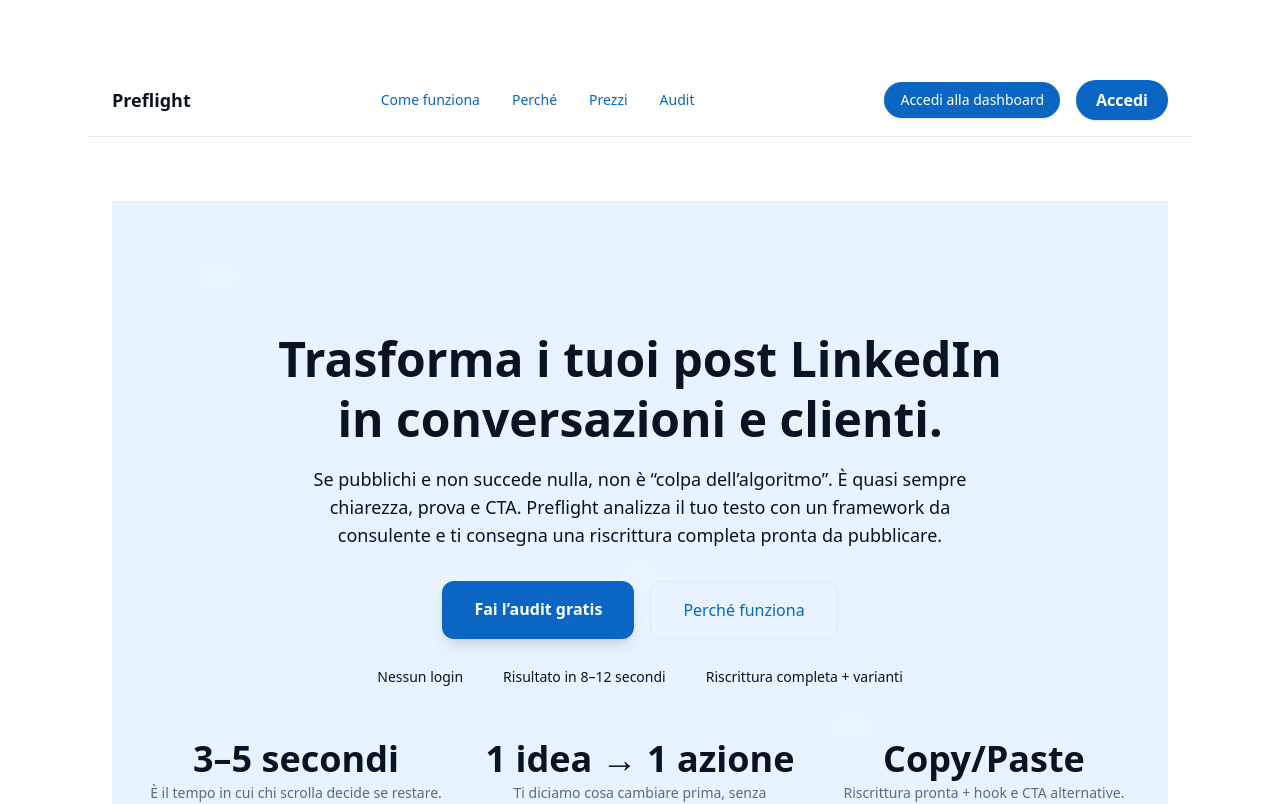
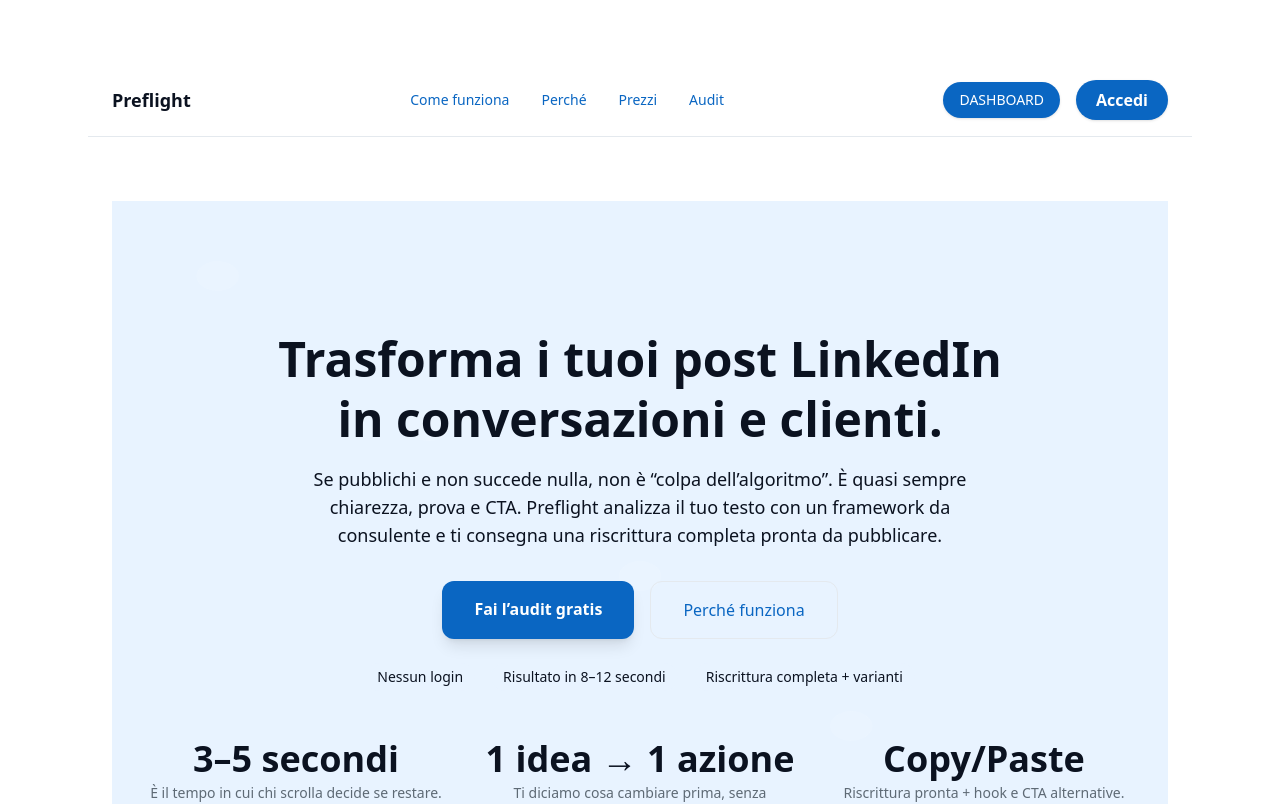
Before and after one commit to marcello13fincato/Preflight, a Next.js app in the folder preflight/: page / in a window 1280 px wide. Shown: the top 804 px of the page. Built offline with nearby package versions, Linux system fonts and the light colour scheme; no server answers.

Commit message:
UX: change marketing header button label to DASHBOARD

```diff
--- a/preflight/components/marketing/Header.tsx
+++ b/preflight/components/marketing/Header.tsx
@@ -26,7 +26,7 @@ export default function MarketingHeader() {
         </nav>
         <div className="flex items-center gap-4">
           <Link href="/dashboard" className="btn-primary rounded-full px-4 py-2 text-sm font-medium shadow-sm">
-            Accedi alla dashboard
+            DASHBOARD
           </Link>
           {session ? (
             <div className="flex items-center gap-3">
```
